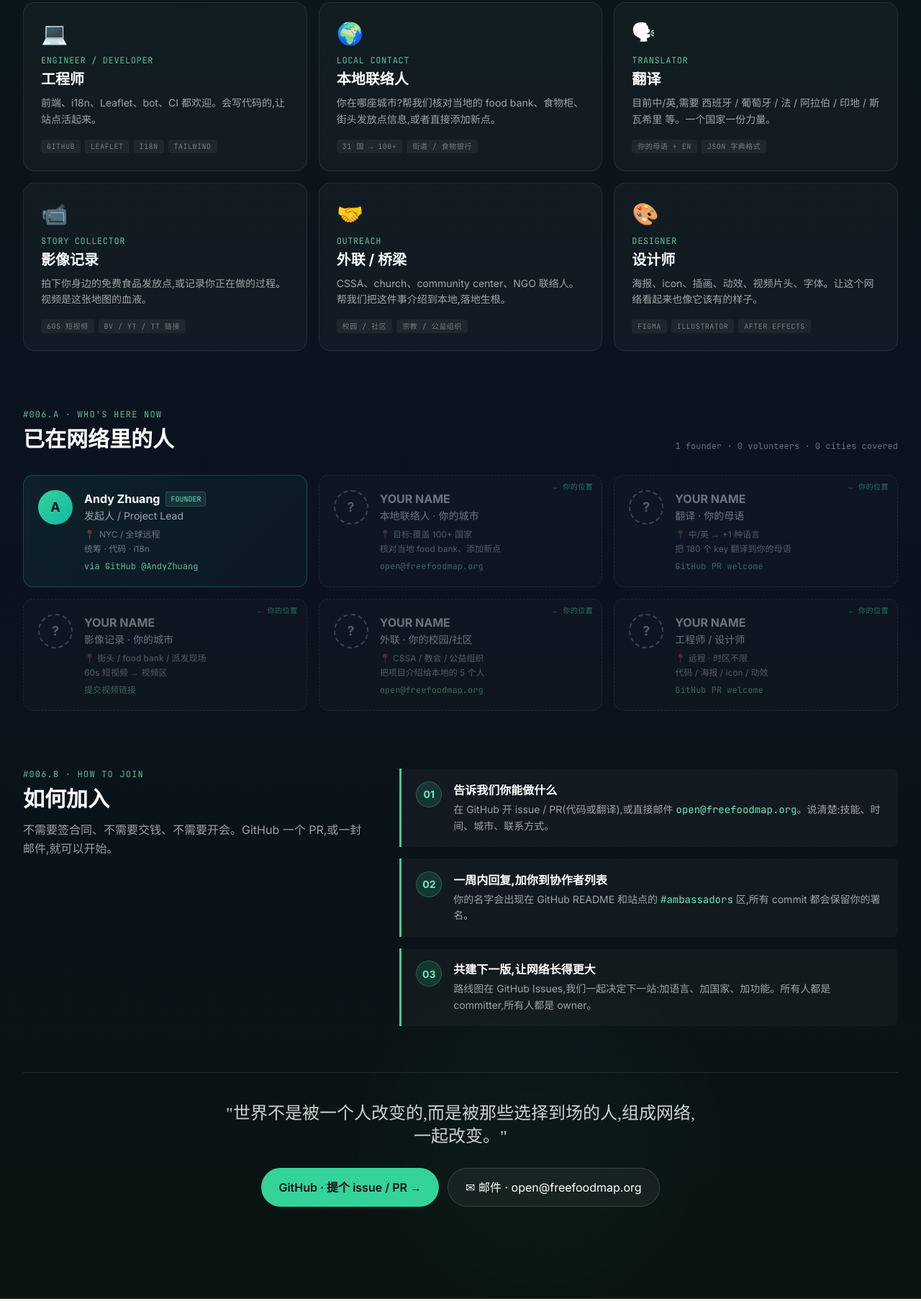
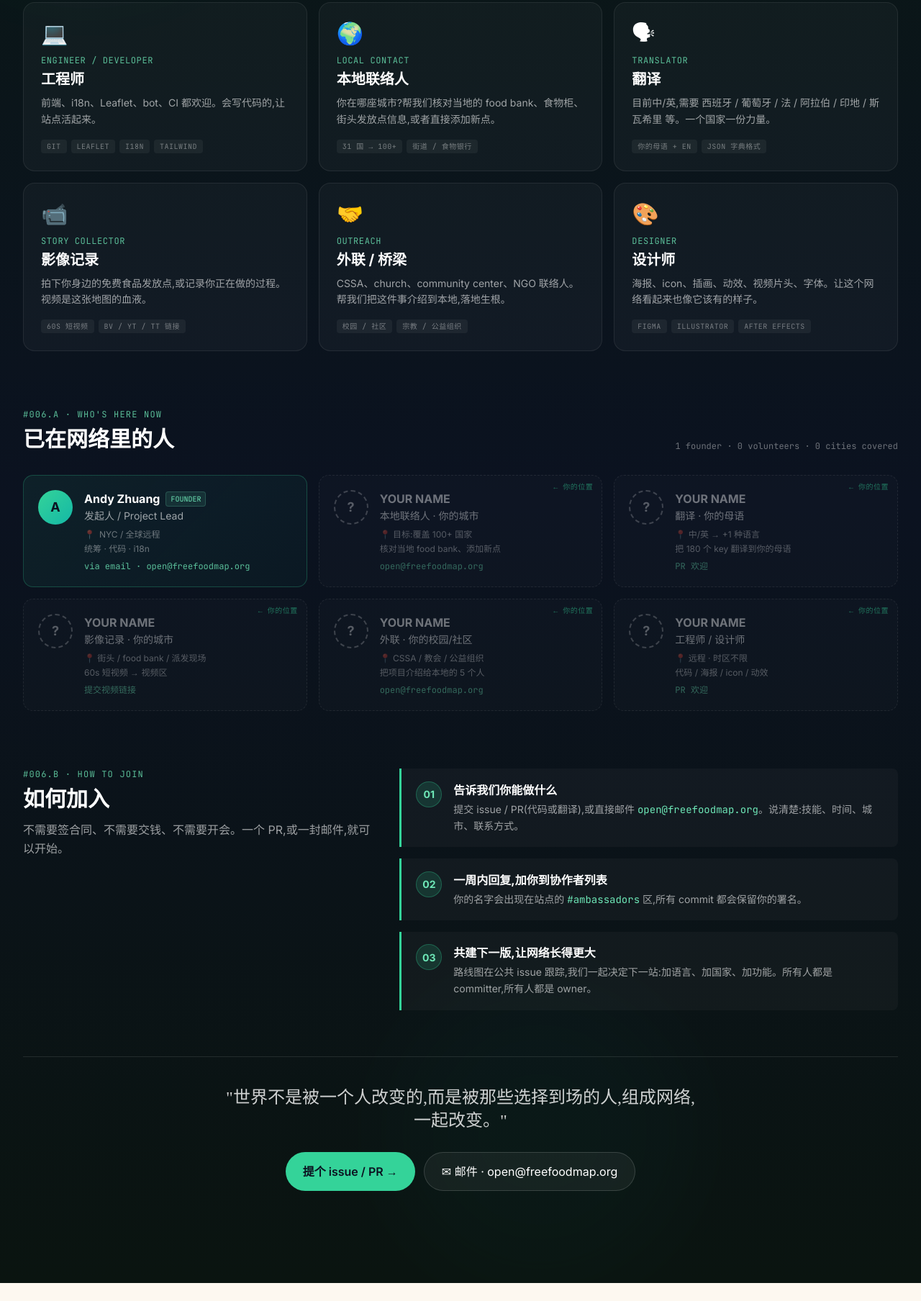
Before and after one commit to freefoodmap/freefoodmap.github.io, a website: page index.html in a window 1280 px wide. Shown: the part 7319-9127 px from the top of the page at 72% size. Drawn offline with nearby package versions, Linux system fonts and the light colour scheme.

Commit message:
chore(debrand): v1.5.2 remove AndyZhuang and GitHub from user-facing copy
13 i18n keys (zh + en) + 8 HTML fallback defaults scrubbed of "GitHub" and
"@AndyZhuang" platform/individual branding. Form backend, issue-tracker URL,
and architecture unchanged -- only user-visible text was rewritten to position
the site as a neutral volunteer project. SW CACHE_VERSION bumped to v1.5.2 so
the new copy replaces cached v1.5.1 strings in returning browsers.

```diff
--- a/i18n.js
+++ b/i18n.js
@@ -224,7 +224,7 @@
     ambF1R: '发起人 / Project Lead',
     ambF1L: 'NYC / 全球远程',
     ambF1C: '统筹 · 代码 · i18n',
-    ambF1K: 'via GitHub @AndyZhuang',
+    ambF1K: 'via email · open@freefoodmap.org',
     ambS1N: 'YOUR NAME',
     ambS1R: '本地联络人 · 你的城市',
     ambS1L: '📍 目标:覆盖 100+ 国家',
@@ -234,7 +234,7 @@
     ambS2R: '翻译 · 你的母语',
     ambS2L: '📍 中/英 → +1 种语言',
     ambS2C: '把 180 个 key 翻译到你的母语',
-    ambS2K: 'GitHub PR welcome',
+    ambS2K: 'PR 欢迎',
     ambS3N: 'YOUR NAME',
     ambS3R: '影像记录 · 你的城市',
     ambS3L: '📍 街头 / food bank / 派发现场',
@@ -249,18 +249,18 @@
     ambS5R: '工程师 / 设计师',
     ambS5L: '📍 远程 · 时区不限',
     ambS5C: '代码 / 海报 / icon / 动效',
-    ambS5K: 'GitHub PR welcome',
+    ambS5K: 'PR 欢迎',
     ambJoinTag: '#006.B · HOW TO JOIN',
     ambJoinH: '如何加入',
-    ambJoinP: '不需要签合同、不需要交钱、不需要开会。GitHub 一个 PR,或一封邮件,就可以开始。',
+    ambJoinP: '不需要签合同、不需要交钱、不需要开会。一个 PR,或一封邮件,就可以开始。',
     ambJoin1H: '告诉我们你能做什么',
-    ambJoin1D: '在 GitHub 开 issue / PR(代码或翻译),或直接邮件 <span class="font-mono text-emerald-300">open@freefoodmap.org</span>。说清楚:技能、时间、城市、联系方式。',
+    ambJoin1D: '提交 issue / PR(代码或翻译),或直接邮件 <span class="font-mono text-emerald-300">open@freefoodmap.org</span>。说清楚:技能、时间、城市、联系方式。',
     ambJoin2H: '一周内回复,加你到协作者列表',
-    ambJoin2D: '你的名字会出现在 GitHub README 和站点的 <code class="font-mono text-emerald-300">#ambassadors</code> 区,所有 commit 都会保留你的署名。',
+    ambJoin2D: '你的名字会出现在站点的 <code class="font-mono text-emerald-300">#ambassadors</code> 区,所有 commit 都会保留你的署名。',
     ambJoin3H: '共建下一版,让网络长得更大',
-    ambJoin3D: '路线图在 GitHub Issues,我们一起决定下一站:加语言、加国家、加功能。所有人都是 committer,所有人都是 owner。',
+    ambJoin3D: '路线图在公共 issue 跟踪,我们一起决定下一站:加语言、加国家、加功能。所有人都是 committer,所有人都是 owner。',
     ambCTAQuote: '"世界不是被一个人改变的,而是被那些选择到场的人,组成网络,一起改变。"',
-    ambCTAGit: 'GitHub · 提个 issue / PR →',
+    ambCTAGit: '提个 issue / PR →',
     ambCTAMail: '✉ 邮件 · open@freefoodmap.org',
 
     // Submit form
@@ -286,10 +286,10 @@
     formDescPh: '一句话介绍 + 视频链接(B站/YouTube/抖音/TikTok)',
     formConfirm: '我确认这是真实、免费、对外开放的食品发放点(非营销、非有偿、非欺诈)。',
     formSubmit: '提交到地图',
-    formSubmitNote: '(开发中,先存到本地)',
-    formHelp: '这是一个 open-source 项目(README 见 GitHub)。提交的内容我们会人工审核后合并进地图。',
+    formSubmitNote: '(提交后自动审核发布)',
+    formHelp: '这是一个 open-source 项目。提交的内容我们会人工审核后合并进地图。',
     formSuccess: '收到!',
-    formSuccessSub: '已记录到 <span class="font-mono text-ember">localStorage</span>。<br />我们会人工审核后,合并进地图。',
+    formSuccessSub: '已记录。<br />我们会人工审核后,合并进地图。',
     formSuccessMeta: '提交内容:',
     formTypeLabel: '类型',
 
@@ -306,7 +306,7 @@
     footerData: '数据来源',
     footerDataList: 'Feeding America · Trussell Trust<br />European Food Banks Federation<br />绿洲盛食社 · 肯德基食物驿站<br />Food Bank Singapore · Robin Hood Army<br />以及各组织官网',
     footerJoin: '参与',
-    footerJoinList: '提交新发放点<br />如何开始(指南)<br />代码:开源(待托管到 GitHub)<br />联系:open@freefoodmap.org',
+    footerJoinList: '提交新发放点<br />如何开始(指南)<br />代码:开源<br />联系:open@freefoodmap.org',
     footerCopy: '© 2026 Free Food Map · Made with 🥯 and a lot of care',
     footerNote: 'This is an open, non-commercial volunteer project.',
 
@@ -526,7 +526,7 @@
     ambF1R: 'Founder / Project Lead',
     ambF1L: 'NYC / remote global',
     ambF1C: 'Coordination · Code · i18n',
-    ambF1K: 'via GitHub @AndyZhuang',
+    ambF1K: 'via email · open@freefoodmap.org',
     ambS1N: 'YOUR NAME',
     ambS1R: 'Local contact · your city',
     ambS1L: '📍 Goal: cover 100+ countries',
@@ -536,7 +536,7 @@
     ambS2R: 'Translator · your native tongue',
     ambS2L: '📍 zh/en → +1 language',
     ambS2C: 'Translate the 180 keys into your language',
-    ambS2K: 'GitHub PR welcome',
+    ambS2K: 'PRs welcome',
     ambS3N: 'YOUR NAME',
     ambS3R: 'Story collector · your city',
     ambS3L: '📍 Street / food bank / giveaway',
@@ -551,18 +551,18 @@
     ambS5R: 'Engineer / Designer',
     ambS5L: '📍 Remote · any timezone',
     ambS5C: 'Code / poster / icon / motion',
-    ambS5K: 'GitHub PR welcome',
+    ambS5K: 'PRs welcome',
     ambJoinTag: '#006.B · HOW TO JOIN',
     ambJoinH: 'How to join',
-    ambJoinP: 'No contracts, no fees, no meetings. One GitHub PR or one email is enough to start.',
+    ambJoinP: 'No contracts, no fees, no meetings. One PR or one email is enough to start.',
     ambJoin1H: 'Tell us what you can do',
-    ambJoin1D: 'Open an issue / PR on GitHub (for code or translation), or email <span class="font-mono text-emerald-300">open@freefoodmap.org</span>. Tell us: skills, time, city, contact.',
+    ambJoin1D: 'Open an issue / PR (for code or translation), or email <span class="font-mono text-emerald-300">open@freefoodmap.org</span>. Tell us: skills, time, city, contact.',
     ambJoin2H: 'We reply within a week, add you to the contributors list',
-    ambJoin2D: 'Your name will appear in the GitHub README and on the site\'s <code class="font-mono text-emerald-300">#ambassadors</code> section. Every commit keeps your signature.',
+    ambJoin2D: 'Your name will appear on the site\'s <code class="font-mono text-emerald-300">#ambassadors</code> section. Every commit keeps your signature.',
     ambJoin3H: 'Co-build the next version, grow the network',
-    ambJoin3D: 'The roadmap is on GitHub Issues. We decide the next step together: more languages, more countries, more features. Everyone is a committer. Everyone is an owner.',
+    ambJoin3D: 'The roadmap is on the public issue tracker. We decide the next step together: more languages, more countries, more features. Everyone is a committer. Everyone is an owner.',
     ambCTAQuote: '"The world is changed not by one person, but by the network of people who choose to show up."',
-    ambCTAGit: 'GitHub · open an issue / PR →',
+    ambCTAGit: 'Open an issue / PR →',
     ambCTAMail: '✉ Email · open@freefoodmap.org',
 
     submitTag: '#005 · JOIN THE MAP',
@@ -587,10 +587,10 @@
     formDescPh: 'One-line intro + video link (B 站 / YouTube / Douyin / TikTok)',
     formConfirm: 'I confirm this is a real, free, open-to-the-public food distribution point (not marketing, not paid, not fraudulent).',
     formSubmit: 'Submit to the map',
-    formSubmitNote: '(in dev, saved locally for now)',
+    formSubmitNote: '(reviewed before publishing)',
     formHelp: 'This is an open-source project. Submissions are reviewed before being merged into the map.',
     formSuccess: 'Got it!',
-    formSuccessSub: 'Saved to <span class="font-mono text-ember">localStorage</span>.<br />We\'ll review and merge it into the map.',
+    formSuccessSub: 'Your submission is now in the review queue. Issue:',
     formSuccessMeta: 'Submitted:',
     formTypeLabel: 'Type',
 
@@ -605,7 +605,7 @@
     footerData: 'Data sources',
     footerDataList: 'Feeding America · Trussell Trust<br />European Food Banks Federation<br />绿洲盛食社 · KFC food cabinets<br />Food Bank Singapore · Robin Hood Army<br />And organization websites',
     footerJoin: 'Get involved',
-    footerJoinList: 'Submit a spot<br />How to start (guide)<br />Code: open-source (GitHub soon)<br />Contact: open@freefoodmap.org',
+    footerJoinList: 'Submit a spot<br />How to start (guide)<br />Code: open-source<br />Contact: open@freefoodmap.org',
     footerCopy: '© 2026 Free Food Map · Made with 🥯 and a lot of care',
     footerNote: 'This is an open, non-commercial volunteer project.',
 
--- a/index.html
+++ b/index.html
@@ -543,7 +543,7 @@
           <h3 class="text-xl font-bold mb-2" data-i18n="ambR1H">工程师</h3>
           <p class="text-white/60 text-sm leading-relaxed" data-i18n="ambR1D">前端、i18n、Leaflet、bot、CI 都欢迎。会写代码的,让站点活起来。</p>
           <div class="mt-4 flex flex-wrap gap-1.5 text-[10px] font-mono text-white/40 uppercase tracking-wider">
-            <span class="px-2 py-0.5 rounded bg-white/5">GitHub</span>
+            <span class="px-2 py-0.5 rounded bg-white/5">git</span>
             <span class="px-2 py-0.5 rounded bg-white/5">Leaflet</span>
             <span class="px-2 py-0.5 rounded bg-white/5">i18n</span>
             <span class="px-2 py-0.5 rounded bg-white/5">Tailwind</span>
@@ -639,7 +639,7 @@
                 <div class="text-xs text-white/40 mt-1">
                   <span data-i18n="ambF1C">统筹 · 代码 · i18n</span>
                 </div>
-                <div class="text-xs text-emerald-300/80 mt-2 font-mono" data-i18n="ambF1K">via GitHub @AndyZhuang</div>
+                <div class="text-xs text-emerald-300/80 mt-2 font-mono" data-i18n="ambF1K">via email · open@freefoodmap.org</div>
               </div>
             </div>
           </div>
@@ -666,7 +666,7 @@
                 <div class="text-sm text-white/40 mt-0.5" data-i18n="ambS2R">翻译 · 你的母语</div>
                 <div class="text-xs text-white/30 mt-2" data-i18n="ambS2L">📍 中/英 → +1 种语言</div>
                 <div class="text-xs text-white/30 mt-1" data-i18n="ambS2C">把 180 个 key 翻译到你的母语</div>
-                <div class="text-xs text-emerald-300/40 mt-2 font-mono" data-i18n="ambS2K">GitHub PR welcome</div>
+                <div class="text-xs text-emerald-300/40 mt-2 font-mono" data-i18n="ambS2K">PR 欢迎</div>
               </div>
             </div>
           </div>
@@ -705,7 +705,7 @@
                 <div class="text-sm text-white/40 mt-0.5" data-i18n="ambS5R">工程师 / 设计师</div>
                 <div class="text-xs text-white/30 mt-2" data-i18n="ambS5L">📍 远程 · 时区不限</div>
                 <div class="text-xs text-white/30 mt-1" data-i18n="ambS5C">代码 / 海报 / icon / 动效</div>
-                <div class="text-xs text-emerald-300/40 mt-2 font-mono" data-i18n="ambS5K">GitHub PR welcome</div>
+                <div class="text-xs text-emerald-300/40 mt-2 font-mono" data-i18n="ambS5K">PR 欢迎</div>
               </div>
             </div>
           </div>
@@ -717,28 +717,28 @@
         <div class="lg:col-span-5">
           <div class="text-xs font-mono text-emerald-300/80 uppercase tracking-widest mb-2" data-i18n="ambJoinTag">#006.B · HOW TO JOIN</div>
           <h3 class="text-2xl sm:text-3xl font-bold mb-3" data-i18n="ambJoinH">如何加入</h3>
-          <p class="text-white/60 leading-relaxed" data-i18n="ambJoinP">不需要签合同、不需要交钱、不需要开会。GitHub 一个 PR,或一封邮件,就可以开始。</p>
+          <p class="text-white/60 leading-relaxed" data-i18n="ambJoinP">不需要签合同、不需要交钱、不需要开会。一个 PR,或一封邮件,就可以开始。</p>
         </div>
         <div class="lg:col-span-7 space-y-4">
           <div class="amb-step">
             <div class="amb-step-num">01</div>
             <div class="flex-1">
               <div class="font-bold mb-1" data-i18n="ambJoin1H">告诉我们你能做什么</div>
-              <p class="text-white/60 text-sm leading-relaxed" data-i18n="ambJoin1D">在 GitHub 开 issue / PR(代码或翻译),或直接邮件 <span class="font-mono text-emerald-300">open@freefoodmap.org</span>。说清楚:技能、时间、城市、联系方式。</p>
+              <p class="text-white/60 text-sm leading-relaxed" data-i18n="ambJoin1D">提交 issue / PR(代码或翻译),或直接邮件 <span class="font-mono text-emerald-300">open@freefoodmap.org</span>。说清楚:技能、时间、城市、联系方式。</p>
             </div>
           </div>
           <div class="amb-step">
             <div class="amb-step-num">02</div>
             <div class="flex-1">
               <div class="font-bold mb-1" data-i18n="ambJoin2H">一周内回复,加你到协作者列表</div>
-              <p class="text-white/60 text-sm leading-relaxed" data-i18n="ambJoin2D">你的名字会出现在 GitHub README 和站点的 <code class="font-mono text-emerald-300">#ambassadors</code> 区,所有 commit 都会保留你的署名。</p>
+              <p class="text-white/60 text-sm leading-relaxed" data-i18n="ambJoin2D">你的名字会出现在站点的 <code class="font-mono text-emerald-300">#ambassadors</code> 区,所有 commit 都会保留你的署名。</p>
             </div>
           </div>
           <div class="amb-step">
             <div class="amb-step-num">03</div>
             <div class="flex-1">
               <div class="font-bold mb-1" data-i18n="ambJoin3H">共建下一版,让网络长得更大</div>
-              <p class="text-white/60 text-sm leading-relaxed" data-i18n="ambJoin3D">路线图在 GitHub Issues,我们一起决定下一站:加语言、加国家、加功能。所有人都是 committer,所有人都是 owner。</p>
+              <p class="text-white/60 text-sm leading-relaxed" data-i18n="ambJoin3D">路线图在公共 issue 跟踪,我们一起决定下一站:加语言、加国家、加功能。所有人都是 committer,所有人都是 owner。</p>
             </div>
           </div>
         </div>
@@ -749,7 +749,7 @@
         <div class="font-serif text-xl sm:text-2xl text-white/80 max-w-2xl mx-auto leading-snug mb-7" data-i18n="ambCTAQuote">"The world is changed not by one person, but by the network of people who choose to show up."</div>
         <div class="flex flex-wrap justify-center gap-3">
           <a href="https://github.com/freefoodmap/freefoodmap.github.io/issues" target="_blank" rel="noopener" class="inline-flex items-center gap-2 px-6 py-3.5 rounded-full bg-emerald-400 text-ink font-semibold hover:bg-emerald-300 transition">
-            <span data-i18n="ambCTAGit">GitHub · 提个 issue / PR →</span>
+            <span data-i18n="ambCTAGit">提个 issue / PR →</span>
           </a>
           <a href="mailto:open@freefoodmap.org" class="inline-flex items-center gap-2 px-6 py-3.5 rounded-full bg-white/5 border border-white/15 text-white hover:bg-white/10 transition">
             <span data-i18n="ambCTAMail">✉ 邮件 · open@freefoodmap.org</span>
--- a/sw.js
+++ b/sw.js
@@ -16,9 +16,9 @@
  * - We never cache: video embeds (B 站 / YouTube), Leaflet CDN.
  *   Those handle their own offline behavior or fail gracefully.
  *
- * v1.5.1
+ * v1.5.2
  */
-const CACHE_VERSION = 'v1.5.1';
+const CACHE_VERSION = 'v1.5.2';
 const CACHE_NAME = `freefood-${CACHE_VERSION}`;
 
 // Core app shell — must be cached for offline boot
```
Also changed, not shown: CHANGELOG.md.
